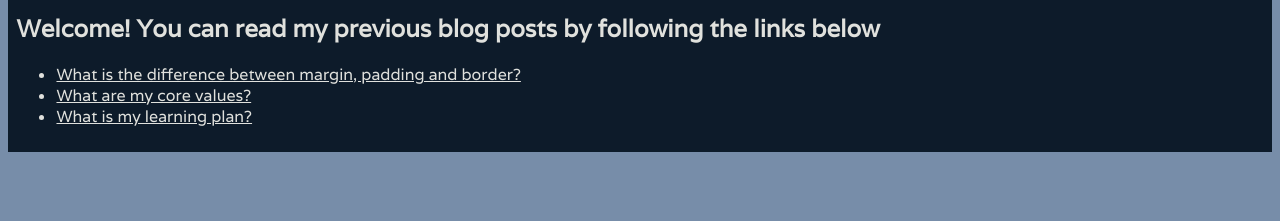
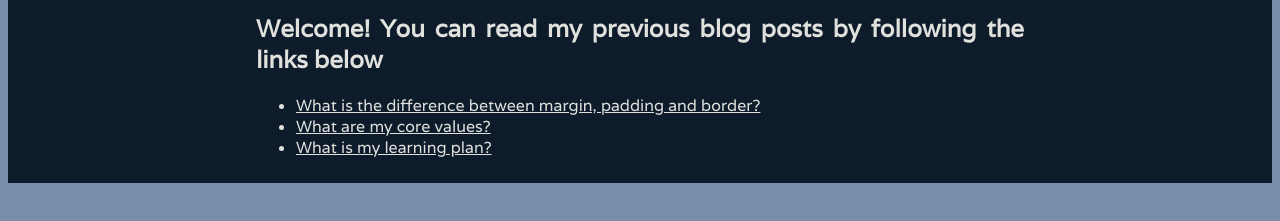
Before and after one commit to JP-Guiang/JP-Guiang.github.io, a plain HTML site: page blog/blogs.html in a window 1280 px wide. Shown: the part 95-316 px from the top of the page. Drawn offline with Linux system fonts and the light colour scheme.

Commit message:
center blogs text

```diff
--- a/blog/blogs.html
+++ b/blog/blogs.html
@@ -26,7 +26,7 @@
 
     </div>
 
-    <div>
+    <div class="center-body">
 
       <h2> Welcome! You can read my previous blog posts by following the links below</h2>
 
```
